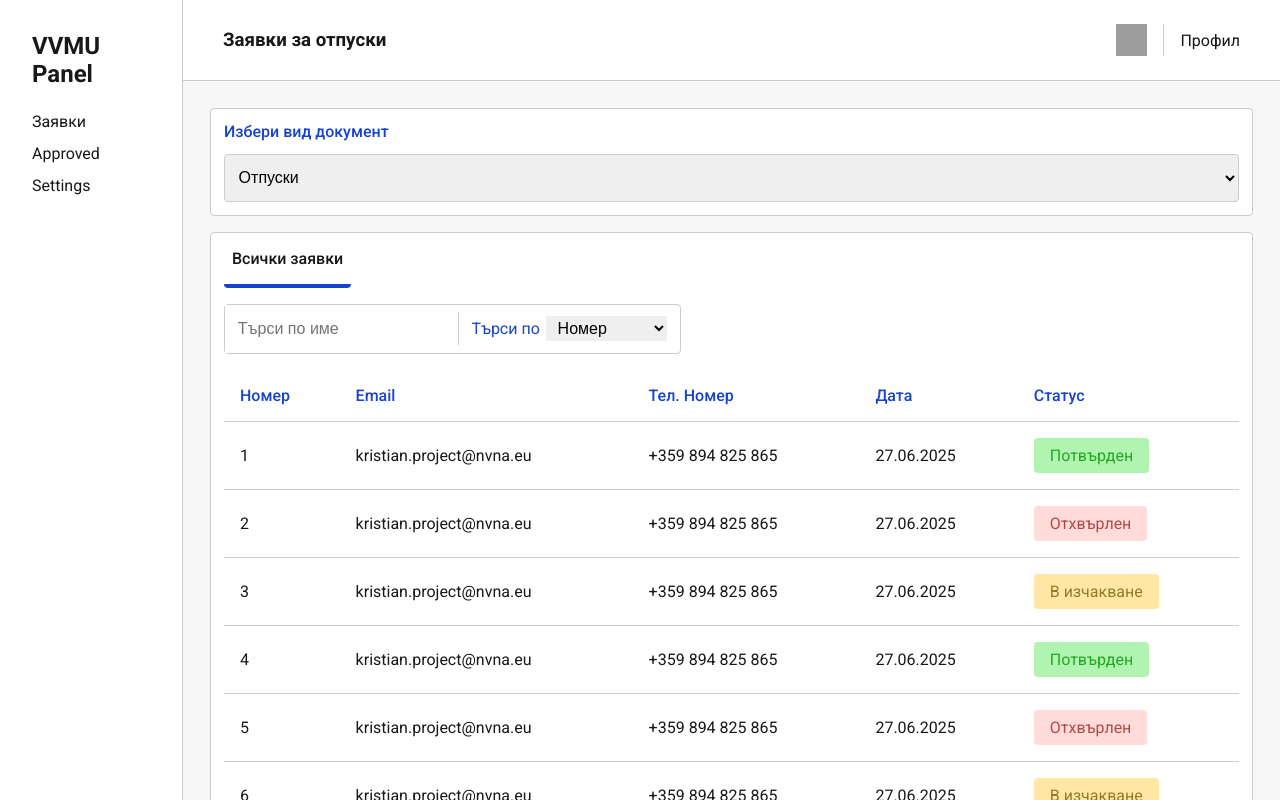
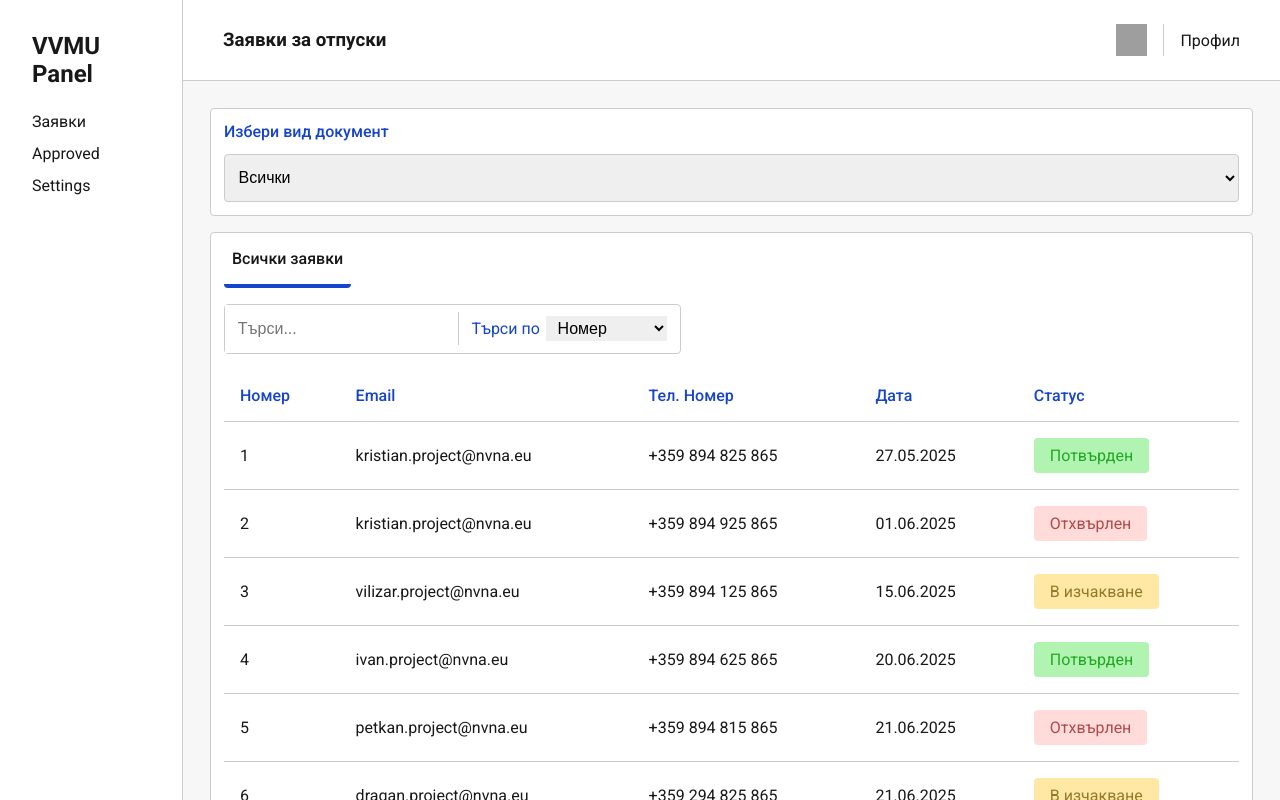
Before and after one commit to KrisKiselkov/nvna-project, a Next.js app: page /requests in a window 1280 px wide. Built offline with nearby package versions, Linux system fonts and the light colour scheme; grey boxes are pictures that could not be loaded.

Commit message:
Requests Full Functionality

```diff
--- a/app/requests/page.js
+++ b/app/requests/page.js
@@ -3,10 +3,55 @@
 import styles from './requests.module.css';
 import { requestData } from './requestData';
 import { useState } from 'react';
+import Link from 'next/link';
 
 
 export default function RequestsPage() {
+
+    // State to hold the search query
+    const [searchQuery, setSearchQuery] = useState("");
+    const handleSearchChange = (event) => {
+        setSearchQuery(event.target.value);
+    }
+
+    const [ searchFilter, setSearchFilter ] = useState("Номер");
+    const handleSearchFilterChange = (event) => {
+        setSearchFilter(event.target.value);
+    }
+
+
+    // State to hold the filter value
+    const [ filter, setFilter ] = useState("Всички");
+    const handleFilterChange = (event) => {
+        setFilter(event.target.value);
+    };
+
+
+    // State to hold the request data
     const [ requestDataState, setRequestDataState ] = useState(requestData);
+
+    const filteredRequests = requestDataState.filter(request => {
+        if (filter === "Отпуски" || filter === "Командировки") {
+            return request.type === filter
+        } else {
+            return true;
+        }
+    });
+
+
+    const searchRequests = filteredRequests.filter(request => {
+        const query = searchQuery.toLowerCase();
+        if (searchFilter === "Номер") {
+            return request.id.toString().includes(query);
+        } else if (searchFilter === "Email") {
+            return request.email.toLowerCase().includes(query);
+        } else if (searchFilter === "Тел. Номер") {
+            return request.phone.includes(query);
+        } else if (searchFilter === "Дата") {
+            return request.date.includes(query);
+        }
+    });
+
 
     // Pagination logic
     const itemsPerPage = 10;
@@ -14,9 +59,9 @@ export default function RequestsPage() {
 
     const startIndex = (page - 1) * itemsPerPage;
     const endIndex = startIndex + itemsPerPage;
-    const currentItems = requestDataState.slice(startIndex, endIndex);
+    const currentItems = searchRequests.slice(startIndex, endIndex);
 
-    const totalPages = Math.ceil(requestDataState.length / itemsPerPage);
+    const totalPages = Math.ceil(filteredRequests.length / itemsPerPage);
 
     const nextPage = () => {
         if (page < totalPages) setPage(page + 1);
@@ -40,17 +85,41 @@ export default function RequestsPage() {
         }
     }
 
+    // State to hold the selected request and requested link display
+    const [ selectedRequest, setSelectedRequest ] = useState(null);
+    const [ requestedLinkDisplay, setRequestedLinkDisplay ] = useState(false);
+
+    // Function to display the requested link
+    const requestedLink = (request) => {
+        console.log(selectedRequest);
+        return (
+            <div className={styles["main__requst-link-overlay"] + (requestedLinkDisplay ? " " + styles["requst-link-overlay--active"] : "")}>
+            <div className={styles["requst-link-overlay__requset-link-div"]}>
+                <p className={styles["requset-link-div__x"]} onClick={() => setRequestedLinkDisplay(false)}>X</p>
+                <a className={styles["requset-link-div__a"]}>{request.email}</a>
+
+                <div className={styles["requset-link-div__approve-reject-btns"]}>
+                    <button className={`${styles["approve-reject-btns__btn"]} ${styles["approve-reject-btns__btn--approve"]}`}>Потвърди</button>
+                    <button className={`${styles["approve-reject-btns__btn"]} ${styles["approve-reject-btns__btn--reject"]}`}>Отхвърли</button>
+                </div>
+            </div>
+        </div>
+        )
+    }
+
     // Map through the requestDataState to create table rows
     const allRequests = currentItems.map((request, index) => (
-        <tr key={request.id}>
-            <td>{index + 1}</td>
+        <tr onClick={() => {
+            setSelectedRequest(request)
+            setRequestedLinkDisplay(true);
+        }} key={request.id}>
+            <td>{request.id}</td>
             <td>{request.email}</td>
             <td>{request.phone}</td>
             <td>{request.date}</td>
             <td><p className={`${styles['tbody__status']} ${styles[getStatusClass(request.status)]}`}>{request.status}</p></td>
         </tr>
     ));
-
 
 
     return (
@@ -73,10 +142,11 @@ export default function RequestsPage() {
                 <div className={styles["main-card__main-card-body"]}>
                     <div className={styles["main-card-body__body-sel-doc"]}>
                     <p className={styles["body-sel-doc__p"]}>Избери вид документ</p>
-                    <select className={styles["body-sel-doc__sel-doc"]}>
-                        <option className={styles["sel-doc__option"]}>Отпуски</option>
-                        <option className={styles["sel-doc__option"]}>Друго</option>
-                        <option className={styles["sel-doc__option"]}>Друго</option>
+                    <select className={styles["body-sel-doc__sel-doc"]}
+                    onChange={handleFilterChange}>
+                        <option className={styles["sel-doc__option"]}>Всички</option>
+                        <option className={styles["sel-doc__option"]} value="Отпуски">Отпуски</option>
+                        <option className={styles["sel-doc__option"]} value="Командировки">Командировки</option>
                     </select>
                     </div>
 
@@ -89,15 +159,18 @@ export default function RequestsPage() {
                         <input
                         type="search"
                         className={styles["bad-search__input"]}
-                        placeholder="Търси по име"
+                        placeholder="Търси..."
+                        onChange={handleSearchChange}
+                        value={searchQuery}
                         />
                         <div className={styles["bad-search__search-by"]}>
                         <p className={styles["search-by__p"]}>Търси по</p>
-                        <select className={styles["search-by__sb-select"]}>
-                            <option className={styles["sb-select__option"]}>Номер</option>
-                            <option>Email</option>
-                            <option>Тел. Номер</option>
-                            <option>Дата</option>
+                        <select className={styles["search-by__sb-select"]}
+                        onChange={handleSearchFilterChange}>
+                            <option className={styles["sb-select__option"]} value="Номер">Номер</option>
+                            <option value="Email">Email</option>
+                            <option value="Тел. Номер">Тел. Номер</option>
+                            <option value="Дата">Дата</option>
                         </select>
                         </div>
                     </div>
@@ -122,7 +195,7 @@ export default function RequestsPage() {
                                 <tr>
                                     <td colSpan={5}>
                                         <div className={styles["tfoot__flex"]}>
-                                            <p className={styles["tfoot__p"]}>Показване на {Math.min(endIndex, requestData.length)} от {requestData.length} заявки</p>
+                                            <p className={styles["tfoot__p"]}>Показване на {Math.min(endIndex, searchRequests.length)} от {searchRequests.length} заявки</p>
                                             <div className={styles["tfoot__table-page-nav"]}>
                                                 <p className={styles["table-page-nav__p"]}>Страница {page} от {totalPages}</p>
                                                 <button onClick={prevPage} className={`${styles["table-page-nav__tpn-btn"]} ${styles["tpn-btn--back"]}`}>
@@ -141,6 +214,8 @@ export default function RequestsPage() {
                 </div>
             </div>
         </div>
+
+        {requestedLinkDisplay && selectedRequest && requestedLink(selectedRequest)}
     </div>
   );
 }
--- a/app/requests/requestData.js
+++ b/app/requests/requestData.js
@@ -5,140 +5,160 @@ export const requestData = [
         id: 1,
         email: "kristian.project@nvna.eu",
         phone: "+359 894 825 865",
-        date: "27.06.2025",
-        status: "Потвърден"
+        date: "27.05.2025",
+        status: "Потвърден",
+        type: "Отпуски",
     },
     {
         id: 2,
         email: "kristian.project@nvna.eu",
-        phone: "+359 894 825 865",
-        date: "27.06.2025",
-        status: "Отхвърлен"
+        phone: "+359 894 925 865",
+        date: "01.06.2025",
+        status: "Отхвърлен",
+        type: "Отпуски",
     },
     {
         id: 3,
-        email: "kristian.project@nvna.eu",
-        phone: "+359 894 825 865",
-        date: "27.06.2025",
-        status: "В изчакване"
+        email: "vilizar.project@nvna.eu",
+        phone: "+359 894 125 865",
+        date: "15.06.2025",
+        status: "В изчакване",
+        type: "Отпуски",
     },
     {
         id: 4,
-        email: "kristian.project@nvna.eu",
-        phone: "+359 894 825 865",
-        date: "27.06.2025",
-        status: "Потвърден"
+        email: "ivan.project@nvna.eu",
+        phone: "+359 894 625 865",
+        date: "20.06.2025",
+        status: "Потвърден",
+        type: "Командировки",
     },
     {
         id: 5,
-        email: "kristian.project@nvna.eu",
-        phone: "+359 894 825 865",
-        date: "27.06.2025",
-        status: "Отхвърлен"
+        email: "petkan.project@nvna.eu",
+        phone: "+359 894 815 865",
+        date: "21.06.2025",
+        status: "Отхвърлен",
+        type: "Отпуски",
     },
     {
         id: 6,
-        email: "kristian.project@nvna.eu",
-        phone: "+359 894 825 865",
-        date: "27.06.2025",
-        status: "В изчакване"
+        email: "dragan.project@nvna.eu",
+        phone: "+359 294 825 865",
+        date: "21.06.2025",
+        status: "В изчакване",
+        type: "Отпуски",
     },
     {
         id: 7,
-        email: "kristian.project@nvna.eu",
-        phone: "+359 894 825 865",
-        date: "27.06.2025",
-        status: "Потвърден"
+        email: "osman.project@nvna.eu",
+        phone: "+359 894 865 865",
+        date: "22.06.2025",
+        status: "Потвърден",
+        type: "Командировки",
     },
     {
         id: 8,
-        email: "kristian.project@nvna.eu",
-        phone: "+359 894 825 865",
-        date: "27.06.2025",
-        status: "Отхвърлен"
+        email: "vagan.project@nvna.eu",
+        phone: "+359 894 835 865",
+        date: "22.06.2025",
+        status: "Отхвърлен",
+        type: "Отпуски",
     },
     {
         id: 9,
-        email: "kristian.project@nvna.eu",
-        phone: "+359 894 825 865",
-        date: "27.06.2025",
-        status: "В изчакване"
+        email: "todor.project@nvna.eu",
+        phone: "+359 894 825 815",
+        date: "22.06.2025",
+        status: "В изчакване",
+        type: "Командировки",
     },
     {
         id: 10,
-        email: "kristian.project@nvna.eu",
-        phone: "+359 894 825 865",
-        date: "27.06.2025",
-        status: "Потвърден"
+        email: "ogi.project@nvna.eu",
+        phone: "+359 894 825 365",
+        date: "23.06.2025",
+        status: "Потвърден",
+        type: "Отпуски",
     },
     {
         id: 11,
-        email: "kristian.project@nvna.eu",
-        phone: "+359 894 825 865",
-        date: "27.06.2025",
-        status: "В изчакване"
+        email: "kolio.project@nvna.eu",
+        phone: "+359 894 125 865",
+        date: "23.06.2025",
+        status: "В изчакване",
+        type: "Отпуски",
     },
     {
         id: 12,
-        email: "kristian.project@nvna.eu",
-        phone: "+359 894 825 865",
-        date: "27.06.2025",
-        status: "Потвърден"
+        email: "yordan.project@nvna.eu",
+        phone: "+359 894 822 865",
+        date: "23.06.2025",
+        status: "Потвърден",
+        type: "Отпуски",
     },
     {
         id: 13,
-        email: "kristian.project@nvna.eu",
-        phone: "+359 894 825 865",
-        date: "27.06.2025",
-        status: "Отхвърлен"
+        email: "mitko.project@nvna.eu",
+        phone: "+359 894 875 865",
+        date: "25.06.2025",
+        status: "Отхвърлен",
+        type: "Отпуски",
     },
     {
         id: 14,
-        email: "kristian.project@nvna.eu",
-        phone: "+359 894 825 865",
-        date: "27.06.2025",
-        status: "В изчакване"
+        email: "iglika.project@nvna.eu",
+        phone: "+359 894 825 885",
+        date: "26.06.2025",
+        status: "В изчакване",
+        type: "Командировки",
     },
     {
         id: 15,
-        email: "kristian.project@nvna.eu",
-        phone: "+359 894 825 865",
-        date: "27.06.2025",
-        status: "Потвърден"
+        email: "rado.project@nvna.eu",
+        phone: "+359 894 824 865",
+        date: "26.06.2025",
+        status: "Потвърден",
+        type: "Отпуски",
     },
     {
         id: 16,
-        email: "kristian.project@nvna.eu",
-        phone: "+359 894 825 865",
-        date: "27.06.2025",
-        status: "Отхвърлен"
+        email: "stas.project@nvna.eu",
+        phone: "+359 894 825 465",
+        date: "26.06.2025",
+        status: "Отхвърлен",
+        type: "Отпуски",
     },
     {
         id: 17,
-        email: "kristian.project@nvna.eu",
-        phone: "+359 894 825 865",
-        date: "27.06.2025",
-        status: "В изчакване"
+        email: "denis.project@nvna.eu",
+        phone: "+359 894 825 866",
+        date: "28.06.2025",
+        status: "В изчакване",
+        type: "Командировки",
     },
     {
         id: 18,
-        email: "kristian.project@nvna.eu",
-        phone: "+359 894 825 865",
-        date: "27.06.2025",
-        status: "Потвърден"
+        email: "emil.project@nvna.eu",
+        phone: "+359 894 825 065",
+        date: "28.06.2025",
+        status: "Потвърден",
+        type: "Отпуски",
     },
     {
         id: 19,
-        email: "kristian.project@nvna.eu",
-        phone: "+359 894 825 865",
-        date: "27.06.2025",
-        status: "В изчакване"
+        email: "plamen.project@nvna.eu",
+        phone: "+359 894 805 865",
+        date: "28.06.2025",
+        status: "В изчакване",
+        type: "Отпуски",
     },
     {
         id: 20,
-        email: "kristian.project@nvna.eu",
-        phone: "+359 894 825 865",
-        date: "27.06.2025",
-        status: "Потвърден"
+        email: "niki.project@nvna.eu",
+        phone: "+359 994 825 865",
+        date: "29.06.2025",
+        status: "Потвърден",
+        type: "Отпуски",
     },
 ];
--- a/app/requests/requests.module.css
+++ b/app/requests/requests.module.css
@@ -1,7 +1,3 @@
-
-
-
-
 
 
 .main-card__main-card-header {
@@ -220,3 +216,79 @@
 .tpn-btn--back {
     color: #646464;
 }
+
+
+/* REQUEST LINK OVERLAY */
+.main__requst-link-overlay {
+    position: absolute;
+    top: 0;
+    left: 0;
+    width: 100%;
+    height: 100%;
+    background-color: rgba(0, 0, 0, 0.5);
+    display: none;
+    justify-content: center;
+    align-items: center;
+    z-index: 1000;
+}
+
+.requst-link-overlay--active {
+    position: absolute;
+    top: 0;
+    left: 0;
+    width: 100%;
+    height: 100%;
+    background-color: rgba(0, 0, 0, 0.5);
+    display: flex;
+    justify-content: center;
+    align-items: center;
+    z-index: 1000;
+}
+
+.requst-link-overlay__requset-link-div {
+    background-color: #fff;
+    padding: 2em;
+    border-radius: 4px;
+    box-shadow: 0 4px 8px rgba(0, 0, 0, 0.1);
+    width: 80%;
+    max-width: 600px;
+    text-align: center;
+    position: relative;
+}
+
+.requset-link-div__x {
+    position: absolute;
+    top: .5em;
+    right: .7em;
+    font-size: 24px;
+    color: #1644cc;
+    cursor: pointer;
+}
+
+.requset-link-div__a {
+    display: block;
+    margin-bottom: 1.5em;
+    color: #1644cc;
+    font-weight: 500;
+    text-decoration: underline;
+}
+
+.approve-reject-btns__btn {
+    padding: .8em 1.8em;
+    font-size: 16px;
+    font-weight: 500;
+    border: none;
+    border-radius: 4px;
+    cursor: pointer;
+    margin-right: .5em;
+}
+
+.approve-reject-btns__btn--approve {
+    background-color: #90ee90b2;
+    color: #21a821;
+}
+
+.approve-reject-btns__btn--reject {
+    background-color: #ffcccbb2;
+    color: #af4a48;
+}
```
